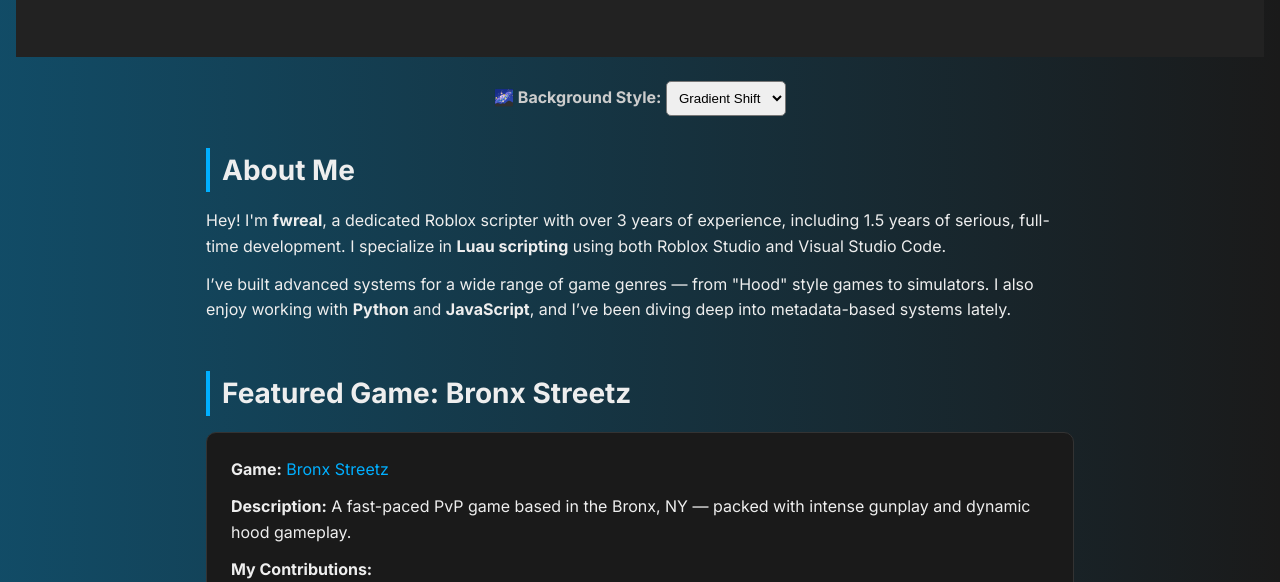
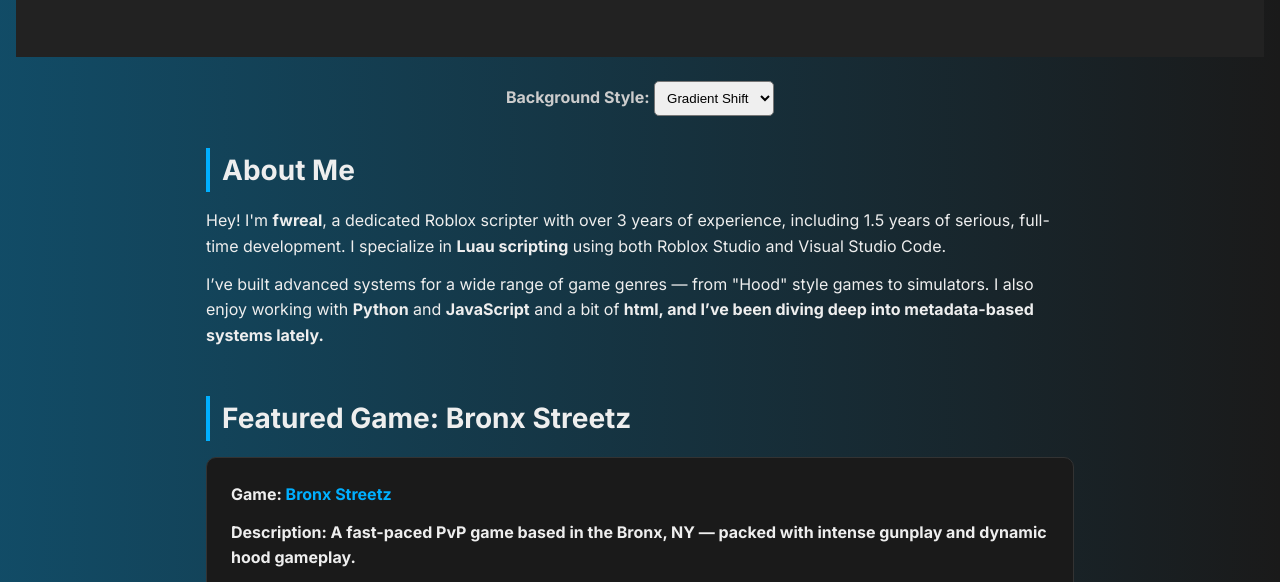
Before and after one commit to HaloJnZ2134/portfolio, a plain HTML site: page index.html in a window 1280 px wide. Shown: the part 174-756 px from the top of the page. Drawn offline with Linux system fonts and the light colour scheme.

Commit message:
Update index.html

```diff
--- a/index.html
+++ b/index.html
@@ -165,7 +165,7 @@
   </header>
 
   <div style="text-align:center; margin: 1.5rem 0;">
-    <label for="bg-style" style="font-weight: bold; color: #ccc;">🌌 Background Style:</label>
+    <label for="bg-style" style="font-weight: bold; color: #ccc;">Background Style:</label>
     <select id="bg-style" onchange="changeBackground()" style="padding: 0.5rem; border-radius: 5px;">
       <option value="gradient">Gradient Shift</option>
       <option value="particles">Particle Field</option>
@@ -177,7 +177,7 @@
     <section>
       <h2>About Me</h2>
       <p>Hey! I'm <strong>fwreal</strong>, a dedicated Roblox scripter with over 3 years of experience, including 1.5 years of serious, full-time development. I specialize in <strong>Luau scripting</strong> using both Roblox Studio and Visual Studio Code.</p>
-      <p>I’ve built advanced systems for a wide range of game genres — from "Hood" style games to simulators. I also enjoy working with <strong>Python</strong> and <strong>JavaScript</strong>, and I’ve been diving deep into metadata-based systems lately.</p>
+      <p>I’ve built advanced systems for a wide range of game genres — from "Hood" style games to simulators. I also enjoy working with <strong>Python</strong> and <strong>JavaScript</strong> and a bit of <strong>html<strong>, and I’ve been diving deep into metadata-based systems lately.</p>
     </section>
 
     <section>
```
